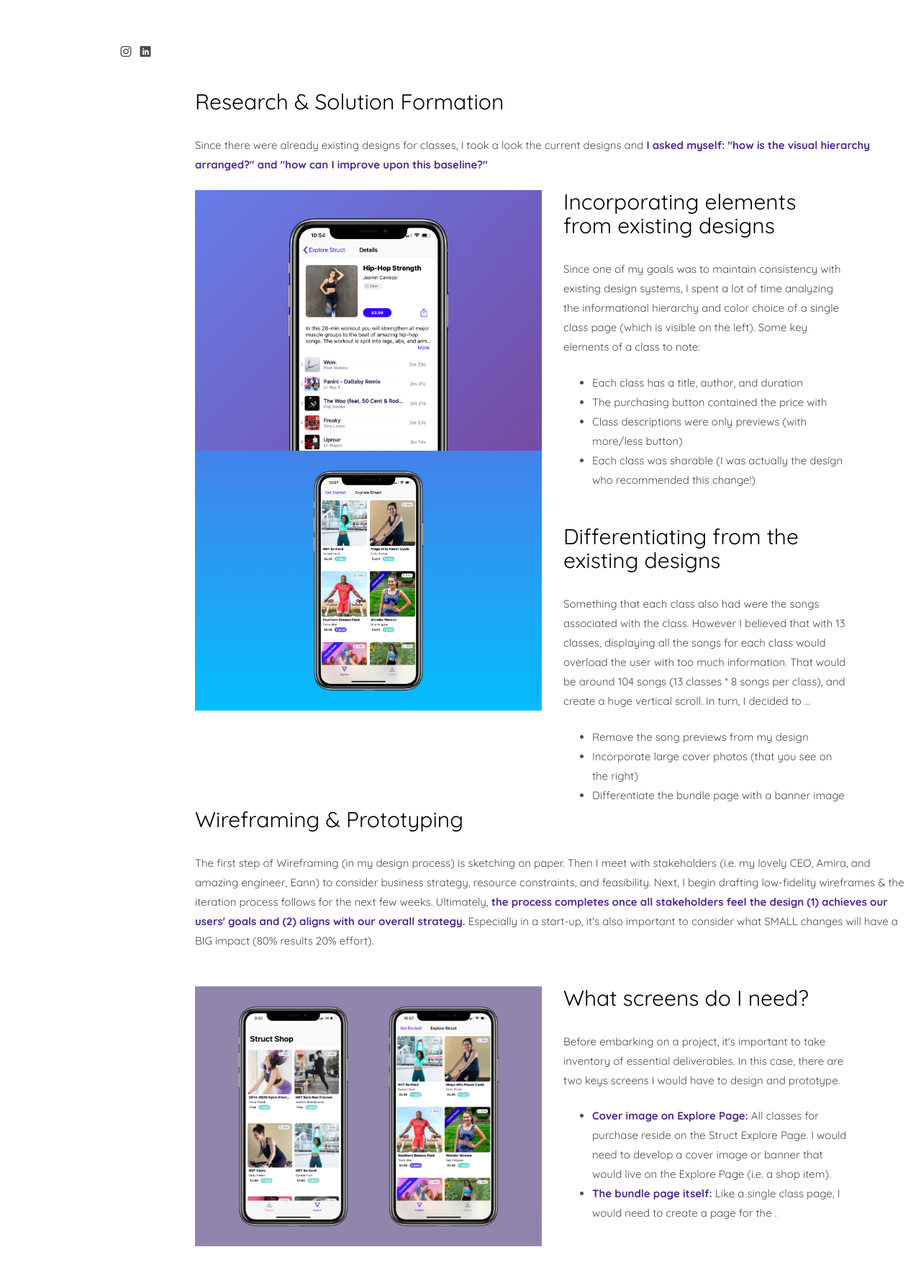
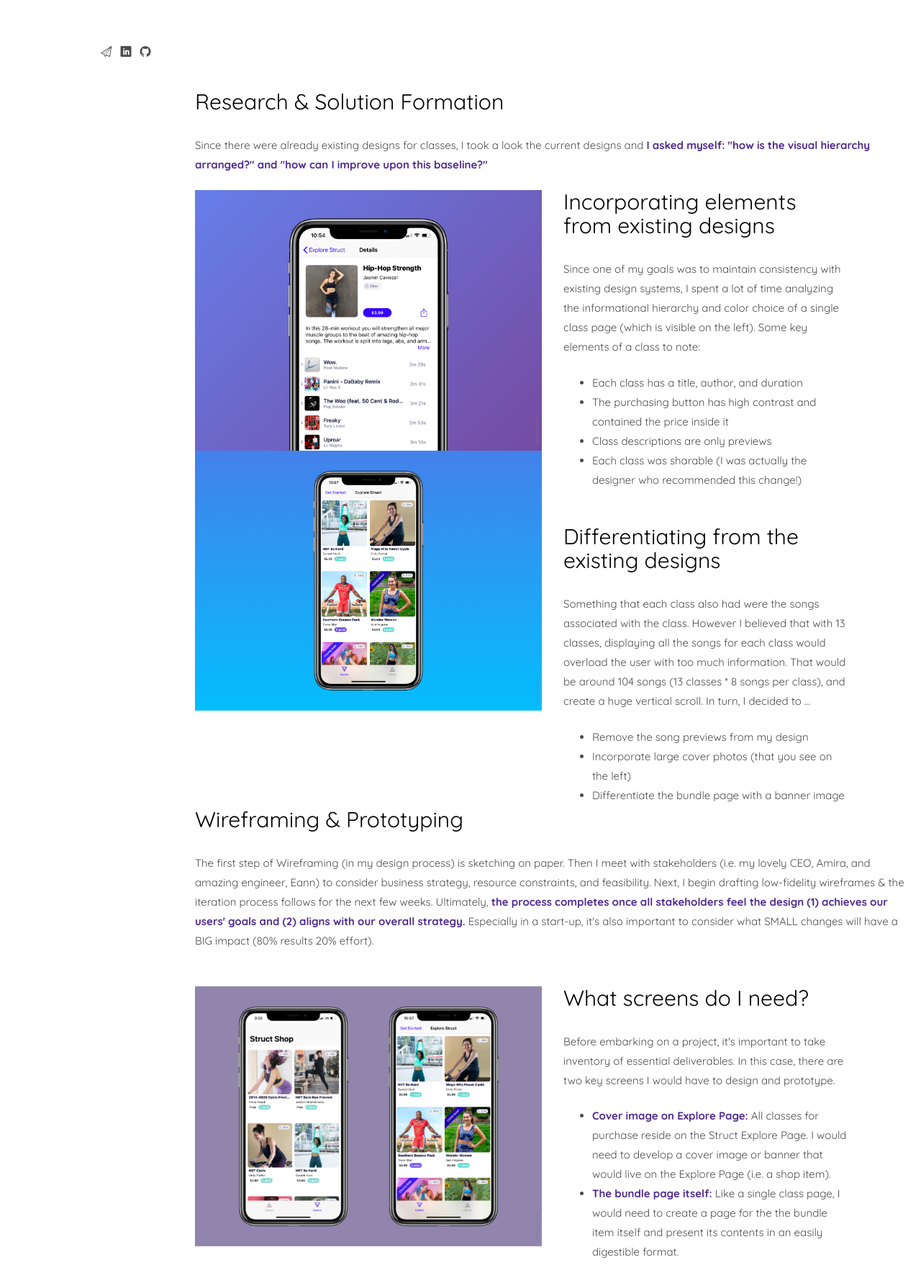
Before and after one commit to bsapalo/portfolio, a plain HTML site: page summer-collection.html in a window 1280 px wide. Shown: the part 674-2456 px from the top of the page at 72% size. Drawn offline with Linux system fonts and the light colour scheme; files whose address does not match are found by name.

Commit message:
fixed typos

```diff
--- a/summer-collection.html
+++ b/summer-collection.html
@@ -60,8 +60,9 @@
 
 			<div class="colorlib-footer">
 				<ul>
-					<li><a href="https://www.instagram.com/b_reel/"><i class="icon-instagram"></i></a></li>
+					<li><a href="mailto:sapalo@usc.edu?subject=I saw your portfolio!"><i class="icon-paperplane"></i></a></li>
 					<li><a href="https://www.linkedin.com/in/sapalo/"><i class="icon-linkedin2"></i></a></li>
+					<li><a href="https://github.com/bsapalo"><i class="icon-github"></i></a></li>
 				</ul>
 			</div>
 
@@ -133,9 +134,9 @@
 										left). Some key elements of a class to note:
 										<ul>
 											<li>Each class has a title, author, and duration</li>
-											<li>The purchasing button contained the price with</li>
-											<li>Class descriptions were only previews (with more/less button)</li>
-											<li>Each class was sharable (I was actually the design who recommended this change!)</li>
+											<li>The purchasing button has high contrast and contained the price inside it</li>
+											<li>Class descriptions are only previews</li>
+											<li>Each class was sharable (I was actually the designer who recommended this change!)</li>
 										</ul>
 									</p>
 								</div>
@@ -151,7 +152,7 @@
 										 scroll. In turn, I decided to ...
 										<ul>
 											<li>Remove the song previews from my design</li>
-											<li>Incorporate large cover photos (that you see on the right)</li>
+											<li>Incorporate large cover photos (that you see on the left)</li>
 											<li>Differentiate the bundle page with a banner image</li>
 										</ul>
 									</p>
@@ -180,11 +181,12 @@
 								<div class="project-desc">
 									<p>
 										Before embarking on a project, it's important to take inventory of essential deliverables. In this case,
-										there are two keys screens I would have to design and prototype.
+										there are two key screens I would have to design and prototype.
 										<ul>
 											<li><a style="color:#4F2A8D;font-weight: bold;">Cover image on Explore Page:</a> All classes for purchase reside on the Struct Explore Page. I would need
 											to develop a cover image or banner that would live on the Explore Page (i.e. a shop item).</li>
-											<li><a style="color:#4F2A8D;font-weight: bold;">The bundle page itself:</a> Like a single class page, I would need to create a page for the .</li>
+											<li><a style="color:#4F2A8D;font-weight: bold;">The bundle page itself:</a> Like a single class page, I would need to create a page for the
+											the bundle item itself and present its contents in an easily digestible format.</li>
 										</ul>
 									</p>
 								</div>
```
Also changed, not shown: CAN.html (+2 -1 lines), audio-face.html (+2 -1 lines), kardon.html (+2 -1 lines), parq.html (+2 -1 lines), struct-cards.html (+11 -10 lines), timbre.html (+2 -1 lines), weather-meister.html (+2 -1 lines), work2.html (+2 -1 lines).
